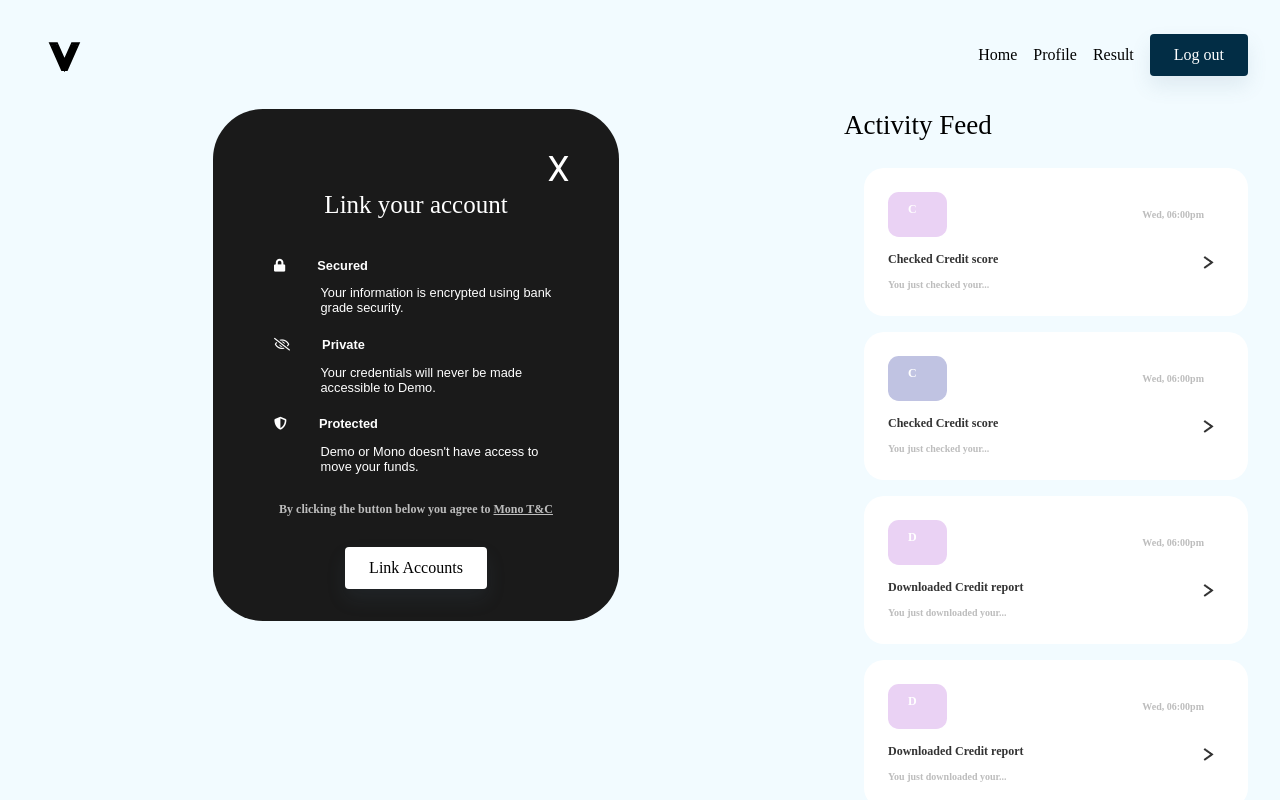
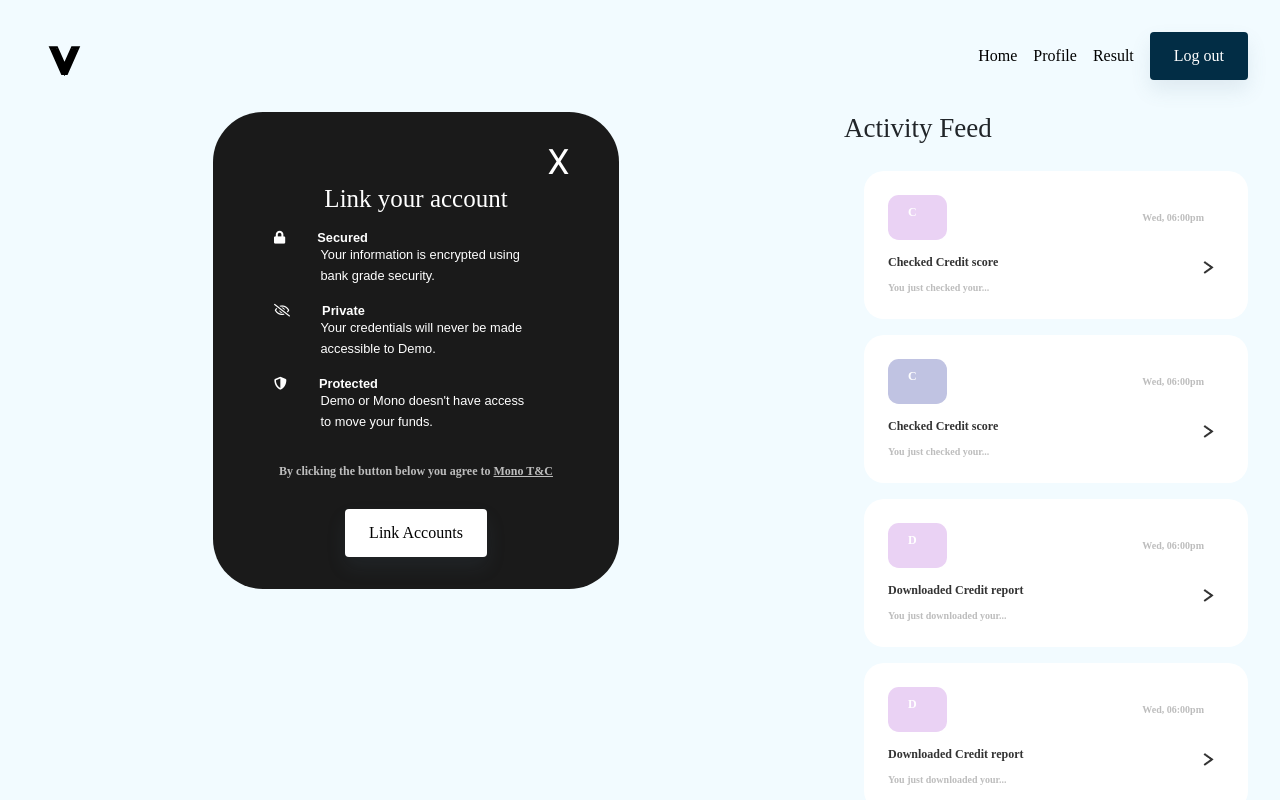
Before and after one commit to MorganJay/creditvillage, a React (Create React App) app: page /linkaccount in a window 1280 px wide. Built offline with nearby package versions, Linux system fonts and the light colour scheme; a web font is replaced by a local one.

Commit message:
added icons and meta data

```diff
--- a/package.json
+++ b/package.json
@@ -7,6 +7,7 @@
     "@testing-library/jest-dom": "^5.11.4",
     "@testing-library/react": "^11.1.0",
     "@testing-library/user-event": "^12.1.10",
+    "material-design-icons": "^3.0.1",
     "mdbreact": "^5.1.0",
     "react": "^17.0.2",
     "react-device-detect": "^1.17.0",
--- a/public/index.html
+++ b/public/index.html
@@ -6,9 +6,11 @@
   <link rel="icon" type="image/svg+xml" href="%PUBLIC_URL%/favicon.svg">
   <meta name="viewport" content="width=device-width, initial-scale=1" />
   <meta name="theme-color" content="#000000" />
-  <meta name="description" content="Web site created using create-react-app" />
+  <meta name="description"
+    content="CreditVillage is a webapp that allows users to calculate their credit score and understand the loan options available to them." />
+  <meta property="og:image" content="https://github.com/MorganJay/creditvillage/blob/master/public/favicon.png">
   <link rel="apple-touch-icon" href="%PUBLIC_URL%/logo192.png" />
-
+  <link href="https://fonts.googleapis.com/icon?family=Material+Icons" rel="stylesheet">
   <!--
       manifest.json provides metadata used when your web app is installed on a
       user's mobile device or desktop. See https://developers.google.com/web/fundamentals/web-app-manifest/
@@ -23,7 +25,7 @@
       work correctly both with client-side routing and a non-root public URL.
       Learn how to configure a non-root public URL by running `npm run build`.
     -->
-  <title>React App</title>
+  <title>Credit Village</title>
 </head>
 
 <body>
--- a/src/views/dashboard/LinkAccount.js
+++ b/src/views/dashboard/LinkAccount.js
@@ -17,7 +17,7 @@ const LinkAccount = () => {
             <li>
               <h5>
                 <span>
-                  <MDBIcon icon="lock" className="mr-3" />
+                  <MDBIcon icon="lock" />
                 </span>
                 Secured
               </h5>
@@ -25,6 +25,7 @@ const LinkAccount = () => {
             </li>
             <li>
               <h5>
+                {/* <span className="material-icons-outlined">visibility_off</span> */}
                 <span>
                   <MDBIcon far icon="eye-slash" />
                 </span>
@@ -34,8 +35,9 @@ const LinkAccount = () => {
             </li>
             <li>
               <h5>
+                {/* <span className="material-icons-outlined">shield</span> */}
                 <span>
-                  <MDBIcon icon="shield-alt" />
+                  <MDBIcon icon="shield-alt" flip="horizontal" />
                 </span>
                 Protected
               </h5>
@@ -82,7 +84,7 @@ const Container = styled.div`
 const AccountContainer = styled.div`
   background: #1a1a1a;
   border-radius: 50px;
-  padding: 3rem 1rem 2rem;
+  padding: 4.5rem 1rem 2rem;
   position: relative;
   color: white;
   text-align: center;
@@ -92,7 +94,7 @@ const AccountContainer = styled.div`
     font: normal normal 25px/30px "Montserrat", san-serif;
     margin-bottom: 1rem;
   }
-  small{
+  small {
     margin: 1rem 0 2rem;
     font-size: 12px;
   }
@@ -100,7 +102,7 @@ const AccountContainer = styled.div`
 
 const CloseIcon = styled.span`
   position: absolute;
-  top: 40px;
+  top: 30px;
   right: 50px;
   font-size: 35px;
   line-height: 41px;
@@ -111,14 +113,15 @@ const CloseIcon = styled.span`
 const ListContainer = styled.div`
   width: 80%;
   ul {
+    width: 88%;
     li {
       text-align: left;
-
       h5 {
         margin-left: -2rem;
         font-family: "Montserrat", sans-serif;
         margin-bottom: 0;
         font-size: 0.8rem;
+        font-weight: 700;
       }
 
       span {
@@ -129,6 +132,7 @@ const ListContainer = styled.div`
         font-size: 0.8rem;
         margin-left: 0.9rem;
         font-weight: normal;
+        line-height: 1.3rem;
         font-family: "Montserrat", sans-serif;
       }
     }
```
Also changed, not shown: src/index.js (+9 -6 lines), 1 other file (tests, documents, lock files or other folders).
